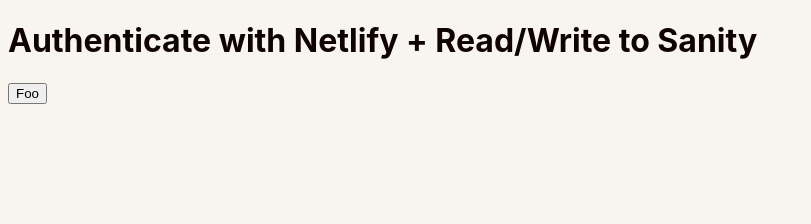
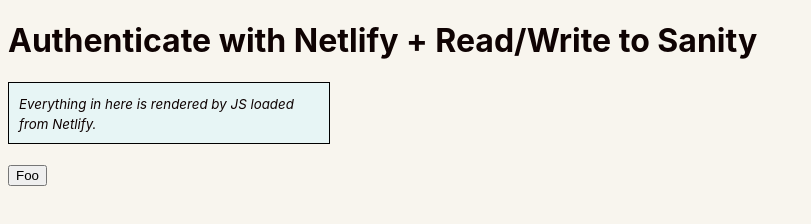
Before and after one commit to bacalj/netlify-auth-sanity-data, a website: page index.html in a window 1280 px wide. Shown: the whole page, without its empty margins (0-811 px from the left). Drawn offline with Linux system fonts and the light colour scheme.

Commit message:
netlify explain

```diff
--- a/index.html
+++ b/index.html
@@ -11,8 +11,10 @@
     <h1>Authenticate with Netlify + Read/Write to Sanity</h1>
 
     <div class="login-box">
+      <small><em>Everything in here is rendered by JS loaded from Netlify.</em></small>
       <div data-netlify-identity-menu></div>
     </div>
+
     <button onclick="writeMessage('foo')">Foo</button>
   </div>
 
--- a/style.css
+++ b/style.css
@@ -10,3 +10,11 @@
     font-family: 'Courier New', Courier, monospace;
     background-color: lightsteelblue;
 }
+
+.login-box {
+    background-color: rgb(231, 245, 245);
+    width: 300px;
+    padding:10px;
+    border:1px solid black;
+    margin-bottom:20px;
+}
--- a/workings.js
+++ b/workings.js
@@ -11,3 +11,12 @@
     newItem.appendChild(newText);
     document.getElementById("messages").appendChild(newItem);
 }
+
+
+function getUsersToDos(){
+    console.log(JSON.parse(localStorage['gotrue.user']))
+}
+
+function writeNewToDo(){
+
+}
```
